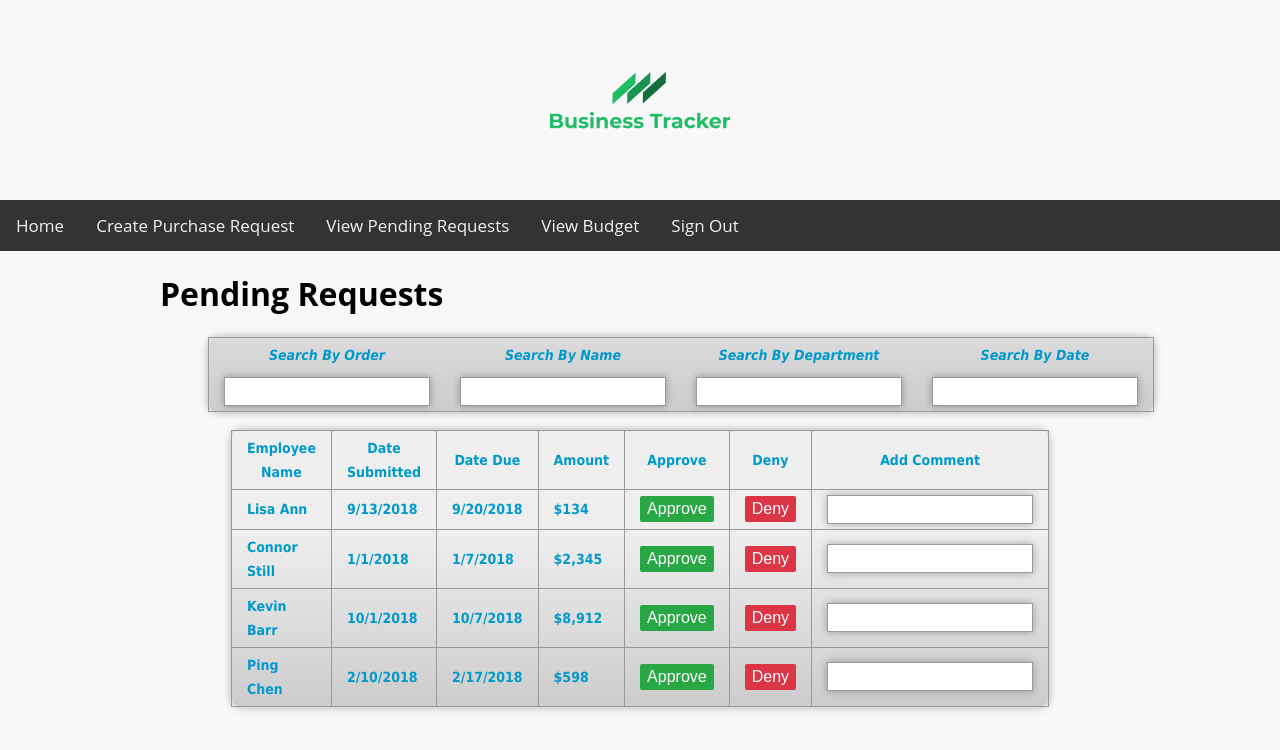
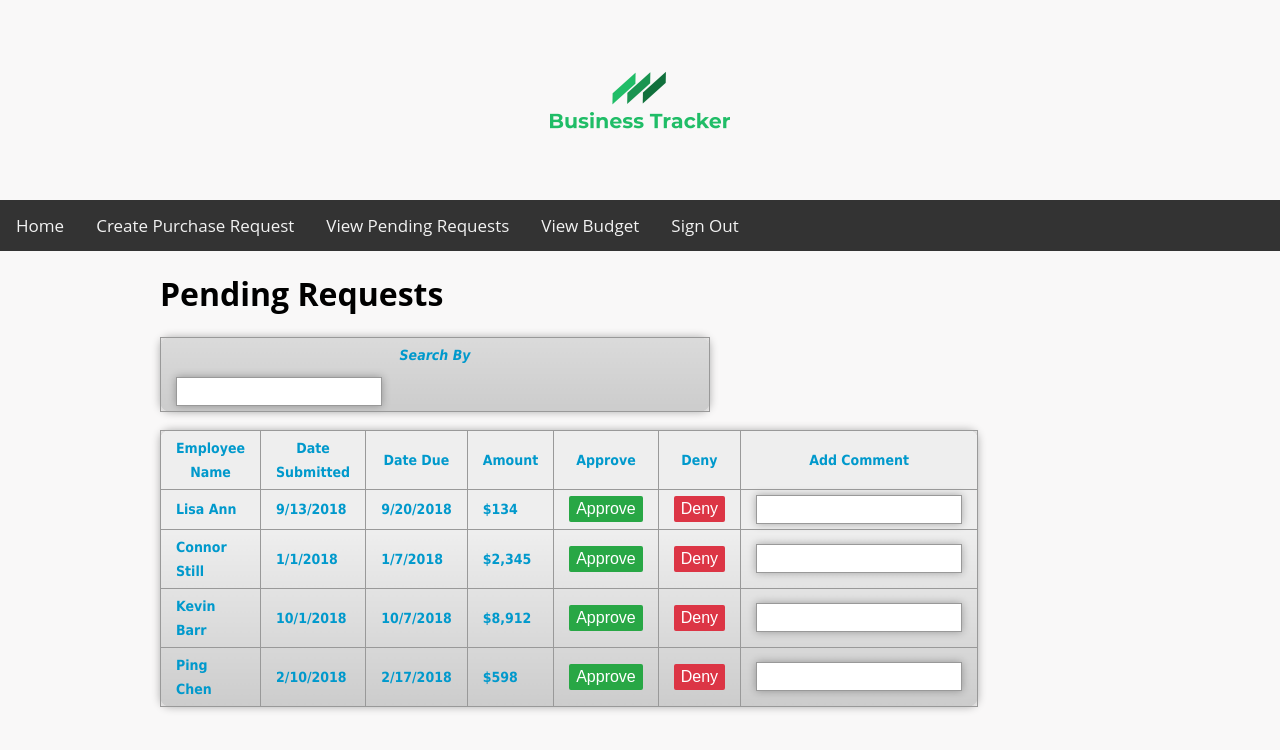
Before and after one commit to muffinman148/cis444-web-project, a PHP site: page /HTML/viewRequests.html in a window 1280 px wide. Shown: the top 750 px of the page. Run offline with PHP 8.4, Linux system fonts and the light colour scheme.

Commit message:
Theme, Syntax - Removes buttons. Fixes table alignment. Removes inline styling. Small Spelling errors fixed.

```diff
--- a/CSS/stylesheet.css
+++ b/CSS/stylesheet.css
@@ -152,11 +152,9 @@ button.denyButton, .cancelButton {
 /*for the create*/
 
 .form {
-
     background: -webkit-linear-gradient(bottom, #CCCCCC, #EEEEEE 175px);
     background: -moz-linear-gradient(bottom, #CCCCCC, #EEEEEE 175px);
     background: linear-gradient(bottom, #CCCCCC, #EEEEEE 175px);
-  margin: auto;
     position: relative;
     width: 550px;
     height: 100%;
@@ -174,7 +172,6 @@ button.denyButton, .cancelButton {
     -webkit-box-shadow: 0px 0px 8px rgba(0, 0, 0, 0.3);
     -moz-box-shadow: 0px 0px 8px rgba(0, 0, 0, 0.3);
     box-shadow: 0px 0px 8px rgba(0, 0, 0, 0.3);
-
 }
 
 .form input{
--- a/HTML/Budget.html
+++ b/HTML/Budget.html
@@ -42,8 +42,6 @@
             <div style="height:250px;width:250px;border:1px solid #ccc;font:16px/26px Georgia, Garamond, Serif;overflow:auto;">
                 List of created orders will go here
             </div>
-            <button id="submit" onclick="validate()"/>Home
-            <button id="submit" onclick="validate()"/>Create
         </div> <!-- End wrapper -->
     </div> <!-- End content -->
 </body>
--- a/HTML/login.html
+++ b/HTML/login.html
@@ -22,7 +22,7 @@
         </div>
         <div class="userRole">
             <label><input type="radio" name="role" value="user" checked="checked">User</label>
-            <label><input type="radio" name="role" value="manger">Manger</label>
+            <label><input type="radio" name="role" value="manager">Manager</label>
         </div>
 		<button id="submit" onclick="validate(); return false";/>Submit</button>
 	</form>
--- a/HTML/viewRequests.html
+++ b/HTML/viewRequests.html
@@ -19,24 +19,26 @@
         <div class="wrapper">
         <h1> Pending Requests </h1>
 
-       <table class="form" style="margin-left: 5%">
-            <th>Search By Order</th>
-            <th>Search By Name</th>
-            <th>Search By Department</th>
-            <th>Search By Date</th>
+       <table class="form">
+            <tr>
+                <th>Search By</th>
+            </tr>
+            <!-- <th>Search By Name</th> -->
+            <!-- <th>Search By Department</th> -->
+            <!-- <th>Search By Date</th> -->
             <tr>
             	<td>
-            		<input type="text" name="orderNum" id="orderNum"/>
+            		<input type="text" name="orderBy" id="orderBy"/>
             	</td>
-            	<td>
-            		<input type="text" name="name" id="searchName"/>
-            	</td>
-            	<td>
-            		<input type="text" name="Department" id="searchDep"/>
-            	</td>
-            	<td>
-            		<input type="text" name="Date" id="orderDate"/>
-            	</td>
+                <!-- <td> -->
+                <!--     <input type="text" name="name" id="searchName"/>	 -->
+                <!-- </td> -->
+                <!-- <td> -->
+                <!--     <input type="text" name="Department" id="searchDep"/>	 -->
+                <!-- </td> -->
+                <!-- <td> -->
+                <!--     <input type="text" name="Date" id="orderDate"/>	 -->
+                <!-- </td> -->
             </tr>
         </table>
         <br/>
```
Also changed, not shown: HTML/managerHome.html (+25 -17 lines). Lines whose indentation alone changed are shown as unchanged.
